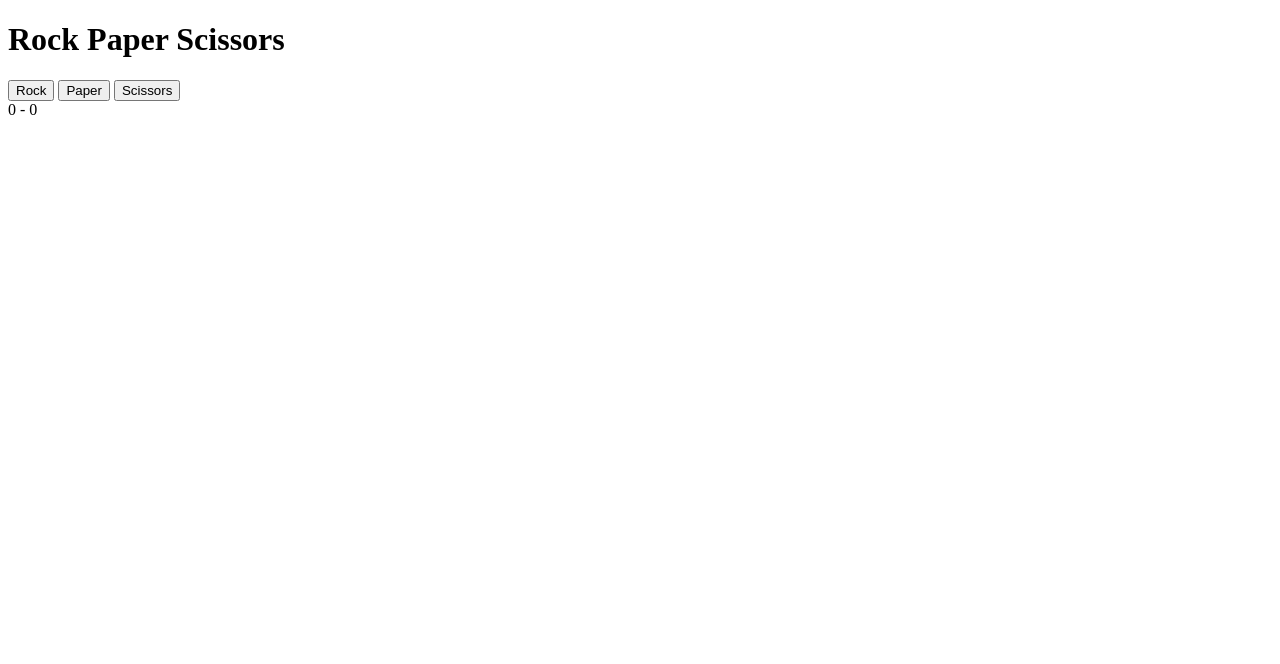
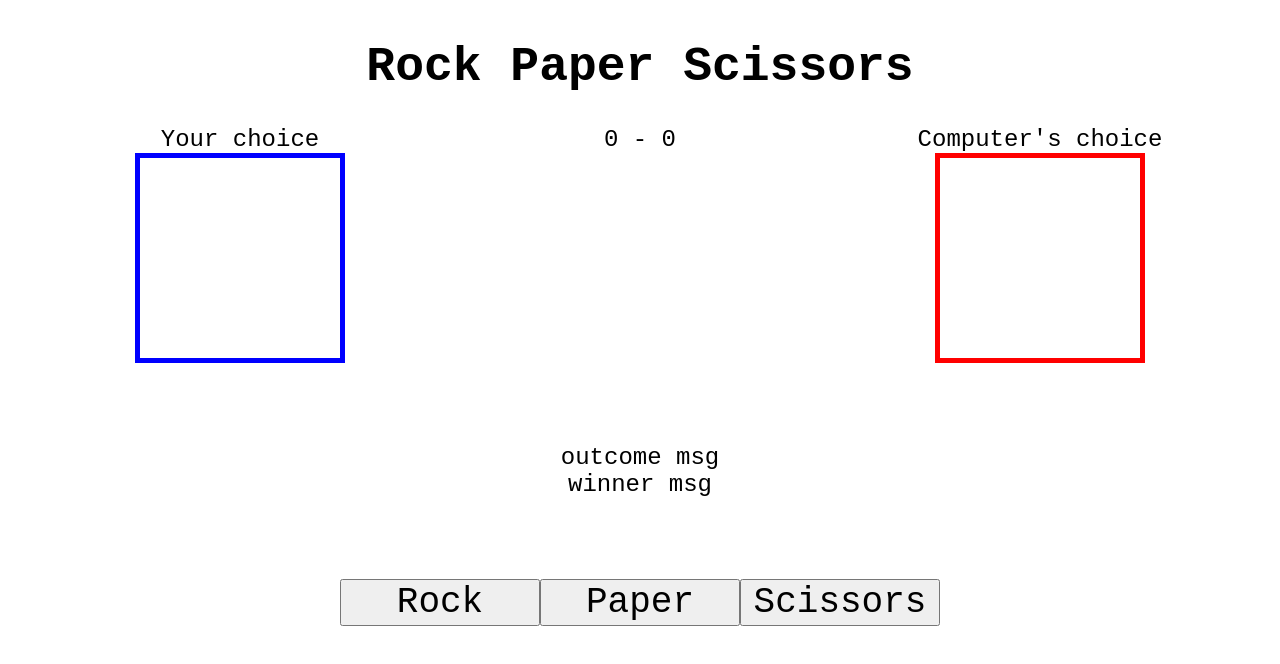
Before and after one commit to BenGavieres/rock-paper-scissors, a plain HTML site: page index.html in a window 1280 px wide. Drawn offline with Linux system fonts and the light colour scheme.

Commit message:
Add basic styling

```diff
--- a/index.html
+++ b/index.html
@@ -1,23 +1,38 @@
 <!DOCTYPE html>
 <html lang="en">
 <head>
+    <link rel="stylesheet" href="style.css">
     <meta charset="UTF-8">
     <meta name="viewport" content="width=device-width, initial-scale=1.0">
     <title>Rock Paper Scissors</title>
 </head>
 <body>
     <h1>Rock Paper Scissors</h1>
-    <div class="button-container">
-        <button id="rock">Rock</button>
-        <button id="paper">Paper</button>
-        <button id="scissors">Scissors</button>
+    <div class="content">
+        <div class="game-data">
+            <div class="choice">
+                <div class="small-text">Your choice</div>
+                <div class="choice-emoji player"></div>
+            </div>
+
+            <div class="score small-text">0 - 0</div>
+
+            <div class="choice">
+                <div class="small-text">Computer's choice</div>
+                <div class="choice-emoji computer"></div>
+            </div>
+        </div>
+        <div class="results">
+            <div class="outcome-message small-text">outcome msg</div>
+
+            <div class="winner small-text">winner msg</div>
+        </div>
+        <div class="button-container">
+            <button id="rock">Rock</button>
+            <button id="paper">Paper</button>
+            <button id="scissors">Scissors</button>
+        </div>
     </div>
-    <div class="results"> <!-- enter results here -->
-        <div class="outcome-message"></div>
-        <div class="score">0 - 0</div>
-        <div class="winner"></div>
-    </div>
-
 
 
 
--- a/script.js
+++ b/script.js
@@ -1,3 +1,8 @@
+let playerChoice,computerChoice,playerScore=0,computerScore=0;
+const outcomeMessage=document.querySelector(".outcome-message");
+const score=document.querySelector(".score");
+const NUM_ROUNDS=5;
+
 //Returns a random integer from specified bounds
 function getRandomInt(min,max) {
     return Math.floor(Math.random()*(max+1))+min;
@@ -41,11 +46,6 @@ function displayWinner() {
     }
 }
 
-let playerChoice,computerChoice,playerScore=0,computerScore=0;
-const outcomeMessage=document.querySelector(".outcome-message");
-const score=document.querySelector(".score");
-const NUM_ROUNDS=5;
-
 function getScore(outcome) {
 
     if (outcome==="win") {
--- /dev/null
+++ b/style.css
@@ -0,0 +1,75 @@
+*{
+    font-family:"Courier New";
+}
+
+.small-text{
+    font-size:24px;
+}
+
+body{
+    display:flex;
+    flex-direction:column;
+    justify-content:center;
+    align-items:center;
+}
+
+h1{
+    text-align:center;
+    font-size:48px;
+}
+
+.content{
+    height:500px;
+    width:1000px;
+    display:flex;
+    flex-direction:column;
+    align-items:center;
+    justify-content:space-between;
+}
+
+.game-data{
+    display:flex;
+    justify-content:center;
+}
+
+.choice {
+    display:flex;
+    flex-direction:column;
+    align-items:center;
+
+}
+
+.choice-emoji{
+    width:200px;
+    height:200px;
+    border-style:solid;
+    border-width:5px;
+}
+
+.player{
+    border-color:blue;
+}
+
+.computer{
+    border-color:red;
+}
+
+.results{
+    display:flex;
+    flex-direction:column;
+    text-align:center;
+}
+
+.game-data > div{
+    width:400px;
+    text-align:center;
+}
+
+.button-container{
+    display:flex;
+}
+
+button{
+    font-size:36px;
+    min-width:200px;
+}
```
